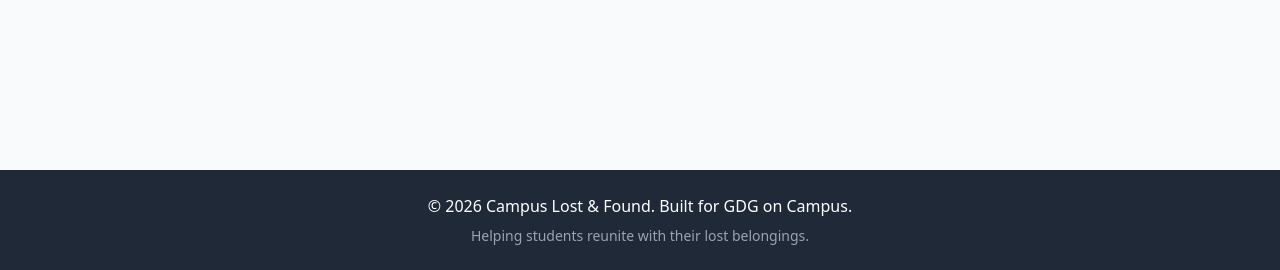
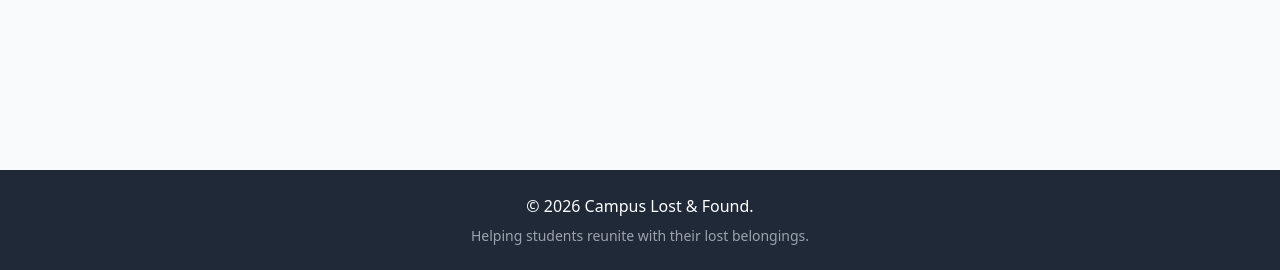
Before and after one commit to gitwithudith/LnF, a Flask app: page /auth/profile in a window 1280 px wide. Shown: the part 530-800 px from the top of the page. Run offline with Flask 3, Linux system fonts and the light colour scheme; the visitor is signed in with stand-in values (Sample User, id 1); data that the repository does not hold is empty; some libraries are stand-ins or nearby versions.

Commit message:
Removed outdated project references

```diff
--- a/app/templates/base.html
+++ b/app/templates/base.html
@@ -108,7 +108,7 @@
     <!-- Footer -->
     <footer class="bg-gray-800 text-white py-6 mt-auto">
         <div class="container mx-auto px-4 text-center">
-            <p>&copy; 2026 Campus Lost & Found. Built for GDG on Campus.</p>
+            <p>&copy; 2026 Campus Lost & Found.</p>
             <p class="text-sm text-gray-400 mt-2">Helping students reunite with their lost belongings.</p>
         </div>
     </footer>
```
Also changed, not shown: SETUP_GUIDE.md (+1 -1 lines).
